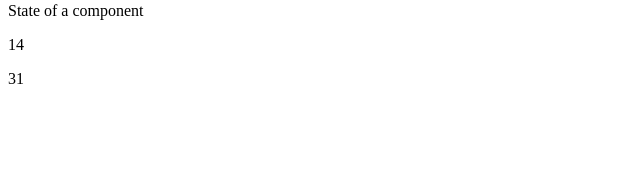
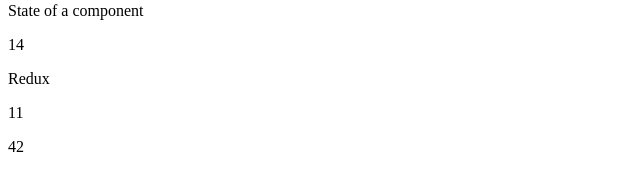
Before and after one commit to StephenFinegan21/fullstackopen21, a React (Create React App) app in the folder part1/course-info/: page / in a window 1280 px wide. Shown: the part 214-404 px from the top of the page, without its empty margins (0-640 px from the left). Built offline with nearby package versions, Linux system fonts and the light colour scheme.

Commit message:
exercises 2.4

```diff
--- a/part1/course-info/src/App.js
+++ b/part1/course-info/src/App.js
@@ -18,7 +18,12 @@
       {
         name: 'State of a component',
         exercises: 14
-      }
+      },
+      {
+        name: 'Redux',
+        exercises: 11
+      },
+
     ]
   }
 
--- a/part1/course-info/src/components/Total.js
+++ b/part1/course-info/src/components/Total.js
@@ -4,9 +4,15 @@
 
 
 
+
+
   return (
     <div>
-       {parts[0].exercises + parts[1].exercises + parts[2].exercises }
+       {
+       parts
+       .map(part => part.exercises)               //Map through parts and save exercises into an array
+       .reduce((total, amount) => total + amount) //Sum the exercises
+       }
     </div>
   )
 }
```
